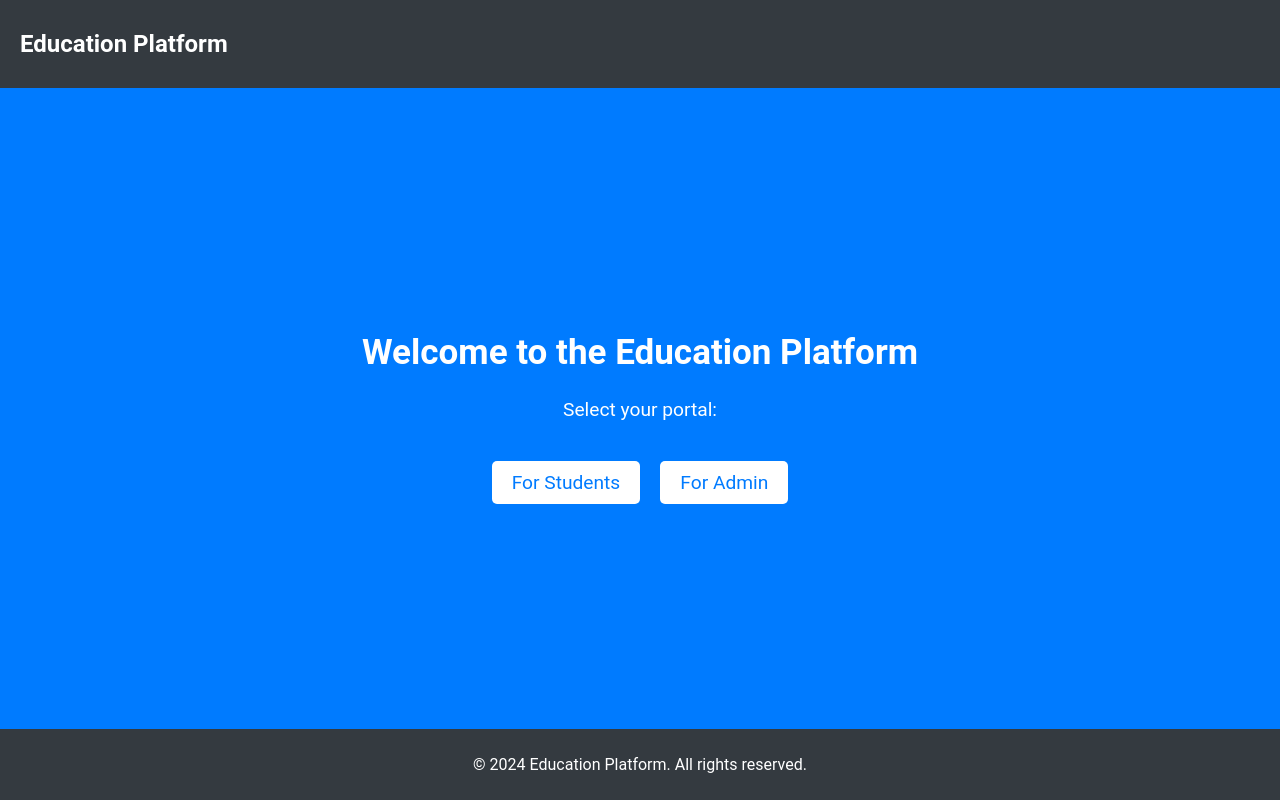
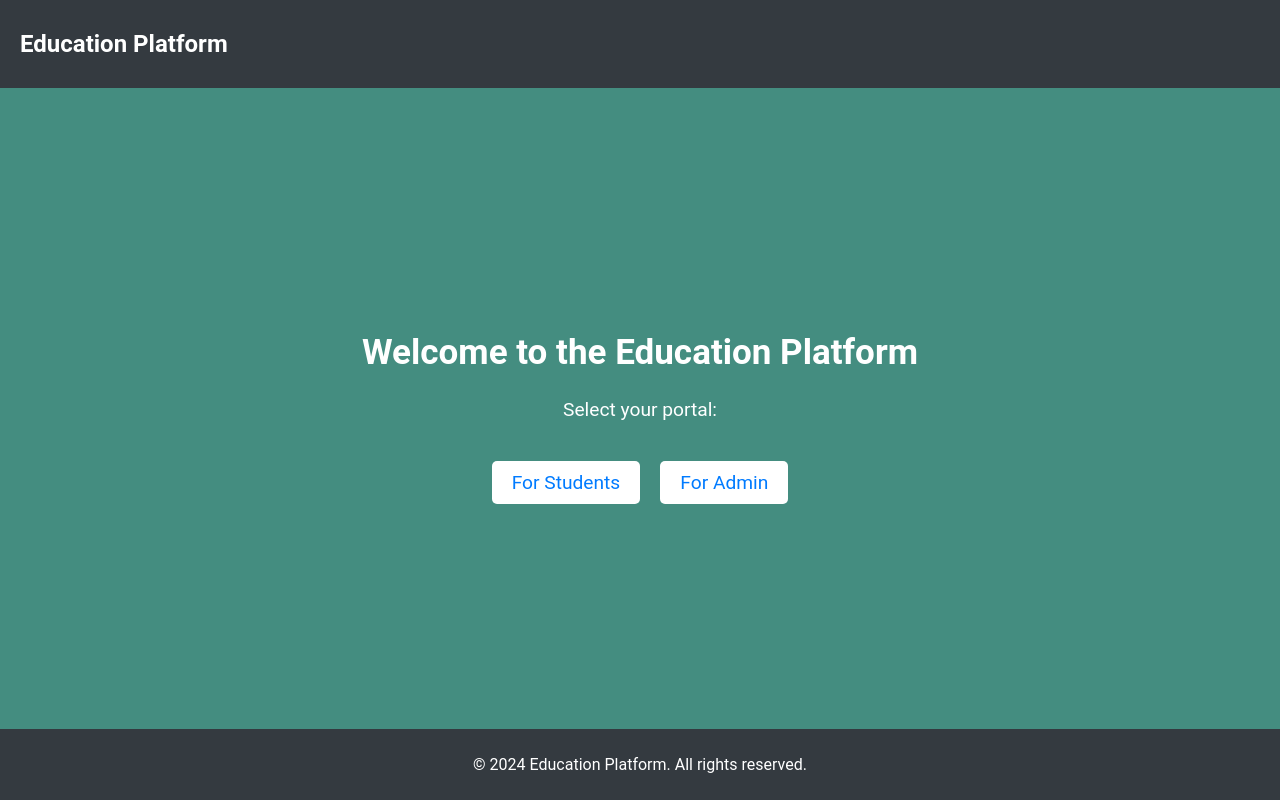
Before and after one commit to majojukrishna03/Education_Platform_Frontend, a React (Create React App) app in the folder frontend/: page / in a window 1280 px wide. Built offline with nearby package versions, Linux system fonts and the light colour scheme.

Commit message:
updated User interface color scheme

```diff
--- a/frontend/src/components/Homepage.css
+++ b/frontend/src/components/Homepage.css
@@ -54,7 +54,7 @@ body {
     display: flex;
     justify-content: center;
     align-items: center;
-    background-color: #007bff;
+    background-color: #448d80;
     color: white;
     text-align: center;
     padding: 50px 20px;
--- a/frontend/src/components/Login.css
+++ b/frontend/src/components/Login.css
@@ -4,7 +4,7 @@
 body {
     margin: 0;
     font-family: 'Roboto', sans-serif;
-    background-color: #007bff;
+    background-color: #448d80;
     display: flex;
     min-height: 100vh;
     flex-direction: column;
--- a/frontend/src/components/Register.css
+++ b/frontend/src/components/Register.css
@@ -4,7 +4,7 @@
 body {
     margin: 0;
     font-family: 'Roboto', sans-serif;
-    background-color: #007bff;
+    background-color: #448d80;
     display: flex;
     min-height: 100vh;
     flex-direction: column;
```
